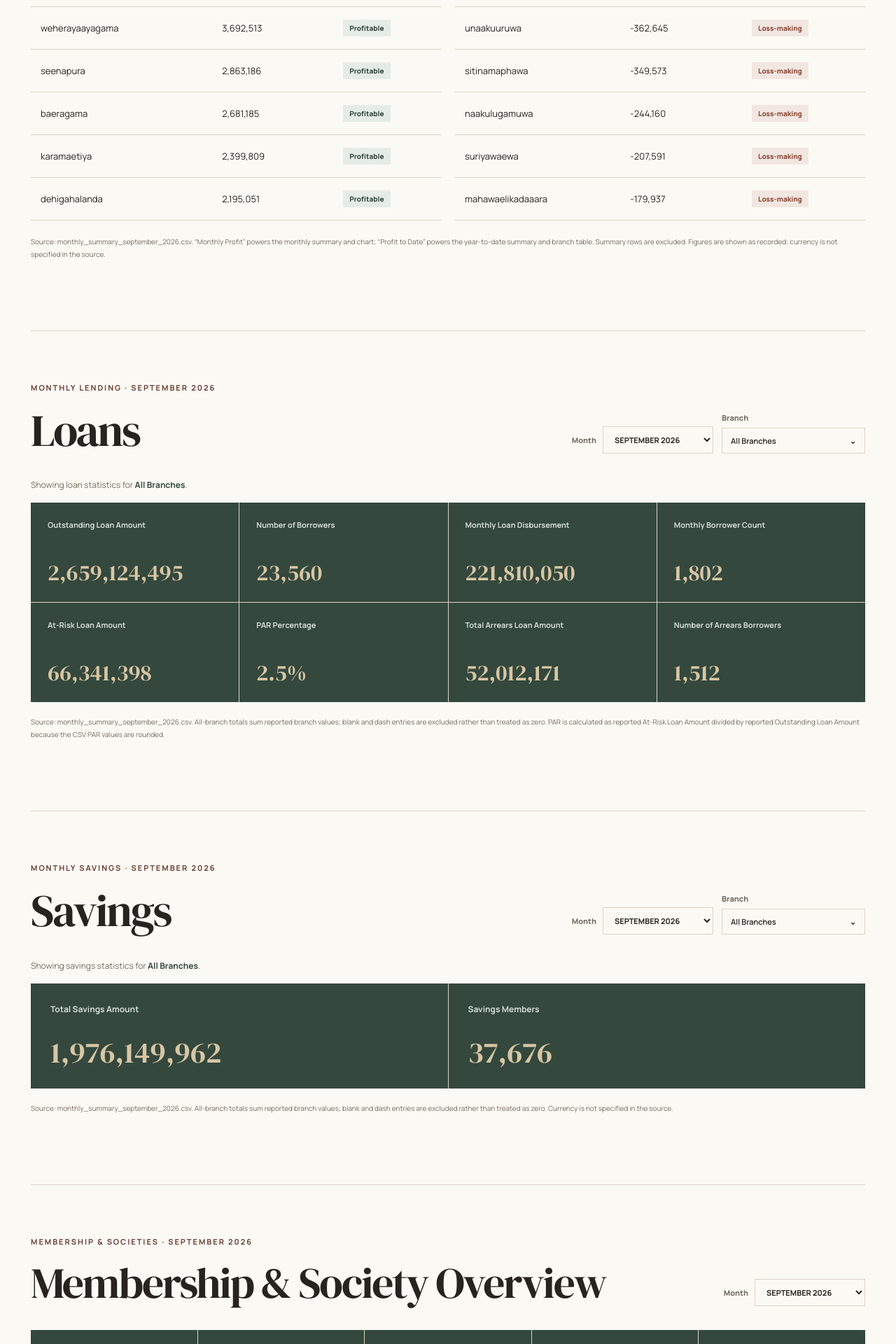
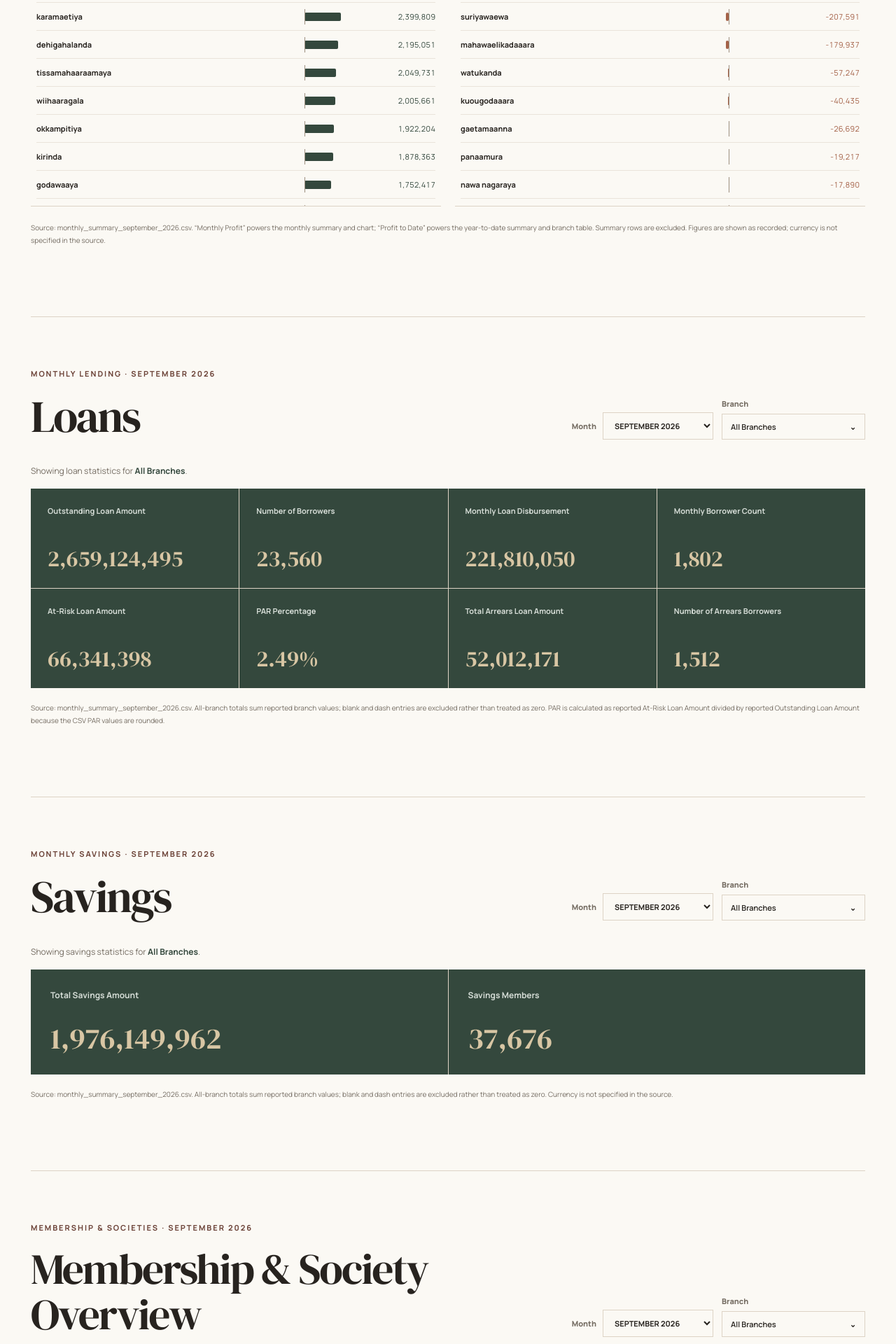
Before and after one commit to Sypher1k/wdfsl, a Next.js app: page /janashakthi-banks in a window 1280 px wide. Shown: the part 3400-5320 px from the top of the page at 70% size. Built offline with nearby package versions, Linux system fonts and the light colour scheme.

Commit message:
Updated JB bank page

```diff
--- a/src/app/globals.css
+++ b/src/app/globals.css
@@ -102,6 +102,7 @@
 .savings-source{margin-top:20px;font-size:10px;color:var(--muted)}
 .membership-analytics{margin-top:100px;padding-top:75px;border-top:1px solid var(--line)}
 .membership-heading{display:flex;justify-content:space-between;align-items:end;gap:28px;margin-bottom:34px}
+.membership-filters{flex-wrap:nowrap}
 .membership-heading h2{font-size:clamp(38px,4.8vw,62px);letter-spacing:-.035em}
 .membership-metrics{display:grid;grid-template-columns:repeat(5,minmax(0,1fr));gap:1px;background:var(--line)}
 .membership-metric{min-height:128px;background:var(--forest);color:#fff;padding:20px;display:flex;flex-direction:column;justify-content:space-between;gap:20px}
@@ -111,4 +112,4 @@
 @media(max-width:650px){.profitability{margin-top:75px;padding-top:55px}.profitability-heading,.profitability-panel-heading{align-items:flex-start;flex-direction:column}.profitability-heading>p{max-width:none}.profitability-summary{grid-template-columns:1fr;gap:8px}.profitability-card{min-height:105px;padding:20px 22px}.profitability-panel-heading h3{font-size:30px}.profit-chart-columns,.profitability-table-columns{grid-template-columns:1fr;gap:20px}.profit-chart-controls{width:100%;flex-wrap:wrap}.profit-month-filter{width:100%;justify-content:space-between}.profit-month-filter select{flex:1}.profit-chart-row{grid-template-columns:minmax(88px,115px) minmax(70px,1fr) minmax(72px,90px);gap:9px}.profit-chart-name,.profit-chart-value{font-size:10px}.profit-branch-filter{width:100%}.profit-search{width:100%;align-items:flex-start;flex-direction:column;gap:7px}.profit-search input{width:100%}}
 @media(max-width:900px){.loans-metrics{grid-template-columns:repeat(2,minmax(0,1fr))}}
 @media(max-width:900px){.membership-metrics{grid-template-columns:repeat(2,minmax(0,1fr))}}
-@media(max-width:650px){.loans-analytics{margin-top:75px;padding-top:55px}.loans-heading,.savings-heading,.membership-heading{align-items:flex-start;flex-direction:column}.loan-filters{width:100%;display:grid;grid-template-columns:1fr}.loans-heading .profit-month-filter,.savings-heading .profit-month-filter,.membership-heading .profit-month-filter,.loan-branch-filter{width:100%;justify-content:space-between}.profit-month-filter select,.loan-branch-trigger{width:100%}.loan-metric{min-height:125px;padding:18px}.loan-metric strong{font-size:24px}.savings-analytics,.membership-analytics{margin-top:75px;padding-top:55px}.savings-metrics{grid-template-columns:1fr}.savings-metric{min-height:125px;padding:20px}.savings-metric strong{font-size:32px}.membership-metrics{grid-template-columns:1fr 1fr}.membership-metric{min-height:112px;padding:16px}.membership-metric strong{font-size:25px}}
+@media(max-width:650px){.loans-analytics{margin-top:75px;padding-top:55px}.loans-heading,.savings-heading,.membership-heading{align-items:flex-start;flex-direction:column}.loan-filters{width:100%;display:grid;grid-template-columns:1fr}.membership-filters{grid-template-columns:repeat(2,minmax(0,1fr));gap:10px}.loans-heading .profit-month-filter,.savings-heading .profit-month-filter,.membership-heading .profit-month-filter,.loan-branch-filter{width:100%;justify-content:space-between}.membership-heading .profit-month-filter,.membership-heading .loan-branch-filter{min-width:0}.membership-heading .profit-month-filter{align-items:stretch;flex-direction:column;gap:7px}.membership-heading .profit-month-filter select{min-width:0;padding-right:8px}.profit-month-filter select,.loan-branch-trigger{width:100%}.loan-metric{min-height:125px;padding:18px}.loan-metric strong{font-size:24px}.savings-analytics,.membership-analytics{margin-top:75px;padding-top:55px}.savings-metrics{grid-template-columns:1fr}.savings-metric{min-height:125px;padding:20px}.savings-metric strong{font-size:32px}.membership-metrics{grid-template-columns:1fr 1fr}.membership-metric{min-height:112px;padding:16px}.membership-metric strong{font-size:25px}}
--- a/src/app/janashakthi-banks/LoansAnalytics.tsx
+++ b/src/app/janashakthi-banks/LoansAnalytics.tsx
@@ -4,7 +4,7 @@ import { useEffect, useRef, useState } from 'react';
 import type { LoanMetrics, MonthlyReport } from './ProfitabilityAnalytics';
 
 const number = new Intl.NumberFormat('en-LK', { maximumFractionDigits: 0 });
-const percentage = new Intl.NumberFormat('en-LK', { minimumFractionDigits: 1, maximumFractionDigits: 1 });
+const percentage = new Intl.NumberFormat('en-LK', { minimumFractionDigits: 2, maximumFractionDigits: 2 });
 
 export default function LoansAnalytics({ reports }: { reports: MonthlyReport[] }) {
   const [selectedFile, setSelectedFile] = useState(reports[0]?.sourceFile ?? '');
@@ -82,7 +82,7 @@ export default function LoansAnalytics({ reports }: { reports: MonthlyReport[] }
       <div className="loans-metrics">
         {metrics.map(([label, value, kind]) => <article className="loan-metric" key={label}>
           <span>{label}</span>
-          <strong>{value === null ? 'Data unavailable' : kind === 'percent' ? `${percentage.format(value)}%` : number.format(value)}</strong>
+          <strong>{kind === 'percent' ? `${percentage.format(value ?? 0)}%` : number.format(value ?? 0)}</strong>
         </article>)}
       </div>
       <p className="loans-source">Source: {report.sourceFile}. All-branch totals sum reported branch values; blank and dash entries are excluded rather than treated as zero. PAR is calculated as reported At-Risk Loan Amount divided by reported Outstanding Loan Amount because the CSV PAR values are rounded.</p>
--- a/src/app/janashakthi-banks/MembershipAnalytics.tsx
+++ b/src/app/janashakthi-banks/MembershipAnalytics.tsx
@@ -1,24 +1,45 @@
 'use client';
 
-import { useState } from 'react';
+import { useEffect, useRef, useState } from 'react';
 import type { MonthlyReport } from './ProfitabilityAnalytics';
 
 const count = new Intl.NumberFormat('en-LK', { maximumFractionDigits: 0 });
 
 export default function MembershipAnalytics({ reports }: { reports: MonthlyReport[] }) {
   const [selectedFile, setSelectedFile] = useState(reports[0]?.sourceFile ?? '');
+  const [selectedBranch, setSelectedBranch] = useState('all');
+  const [branchQuery, setBranchQuery] = useState('');
+  const [branchDropdownOpen, setBranchDropdownOpen] = useState(false);
+  const branchDropdownRef = useRef<HTMLDivElement>(null);
   const report = reports.find((item) => item.sourceFile === selectedFile) ?? reports[0]!;
+  const selectedBranchData = report.branches.find((branch) => branch.name === selectedBranch);
+  const membership = selectedBranchData && selectedBranch !== 'all' ? selectedBranchData.membership : report.membership;
+  const visibleBranches = report.branches
+    .filter((branch) => branch.name.toLowerCase().includes(branchQuery.trim().toLowerCase()))
+    .sort((a, b) => a.name.localeCompare(b.name));
+  useEffect(() => {
+    const closeIfOutside = (event: MouseEvent) => {
+      if (event.target instanceof Node && !branchDropdownRef.current?.contains(event.target)) setBranchDropdownOpen(false);
+    };
+    document.addEventListener('mousedown', closeIfOutside);
+    return () => document.removeEventListener('mousedown', closeIfOutside);
+  }, []);
+  const selectBranch = (branchName: string) => {
+    setSelectedBranch(branchName);
+    setBranchQuery('');
+    setBranchDropdownOpen(false);
+  };
   const stats = [
-    ['Total Members', report.membership.totalMembers],
-    ['Savings Members', report.membership.savingsMembers],
-    ['A-Type Members', report.membership.aTypeMembers],
-    ['500 Shares Completed', report.membership.sharesCompleted],
-    ['Total Number of Groups', report.membership.totalGroups],
-    ['A Group Count', report.membership.aGroupCount],
-    ['Active Group Count', report.membership.activeGroupCount],
-    ["Total Women's Societies", report.membership.totalSocieties],
-    ['A Society Count', report.membership.aSocietyCount],
-    ['B Society Count', report.membership.bSocietyCount],
+    ['Total Members', membership.totalMembers],
+    ['Savings Members', membership.savingsMembers],
+    ['A-Type Members', membership.aTypeMembers],
+    ['500 Shares Completed', membership.sharesCompleted],
+    ['Total Number of Groups', membership.totalGroups],
+    ['A Group Count', membership.aGroupCount],
+    ['Active Group Count', membership.activeGroupCount],
+    ["Total Women's Societies", membership.totalSocieties],
+    ['A Society Count', membership.aSocietyCount],
+    ['B Society Count', membership.bSocietyCount],
   ] as const;
 
   return (
@@ -28,11 +49,30 @@ export default function MembershipAnalytics({ reports }: { reports: MonthlyRepor
           <div className="section-label">MEMBERSHIP & SOCIETIES · {report.reportMonth}</div>
           <h2 id="membership-analytics-title">Membership &amp; Society Overview</h2>
         </div>
+        <div className="loan-filters membership-filters">
         <label className="profit-month-filter">Month
-          <select value={report.sourceFile} onChange={(event) => setSelectedFile(event.target.value)} aria-label="Filter membership statistics by month">
+          <select value={report.sourceFile} onChange={(event) => { setSelectedFile(event.target.value); setSelectedBranch('all'); setBranchQuery(''); setBranchDropdownOpen(false); }} aria-label="Filter membership statistics by month">
             {reports.map((item) => <option key={item.sourceFile} value={item.sourceFile}>{item.reportMonth}</option>)}
           </select>
         </label>
+        <div className="loan-branch-filter" ref={branchDropdownRef}>
+          <span className="loan-filter-label">Branch</span>
+          <button className="loan-branch-trigger" type="button" aria-haspopup="listbox" aria-expanded={branchDropdownOpen} aria-label={`Membership branch filter: ${selectedBranchData && selectedBranch !== 'all' ? selectedBranchData.name : 'All Branches'}`} onClick={() => { setBranchDropdownOpen((open) => !open); setBranchQuery(''); }}>
+            <span>{selectedBranchData && selectedBranch !== 'all' ? selectedBranchData.name : 'All Branches'}</span><span aria-hidden="true">⌄</span>
+          </button>
+          {branchDropdownOpen && <div className="loan-branch-menu">
+            <label className="loan-branch-menu-search"><span className="visually-hidden">Search branches</span><input autoFocus type="search" value={branchQuery} onChange={(event) => setBranchQuery(event.target.value)} placeholder="Type to filter branches" onKeyDown={(event) => {
+              if (event.key === 'Escape') setBranchDropdownOpen(false);
+              if (event.key === 'Enter') { event.preventDefault(); selectBranch(branchQuery ? visibleBranches[0]?.name ?? 'all' : 'all'); }
+            }} /></label>
+            <div className="loan-branch-options" role="listbox" aria-label="Available branches">
+              <button type="button" role="option" aria-selected={selectedBranch === 'all'} className={selectedBranch === 'all' ? 'selected' : ''} onClick={() => selectBranch('all')}>All Branches</button>
+              {visibleBranches.map((branch) => <button type="button" role="option" aria-selected={selectedBranch === branch.name} className={selectedBranch === branch.name ? 'selected' : ''} key={branch.name} onClick={() => selectBranch(branch.name)}>{branch.name}</button>)}
+              {visibleBranches.length === 0 && <span className="loan-branch-empty">No branches match.</span>}
+            </div>
+          </div>}
+        </div>
+        </div>
       </div>
       <div className="membership-metrics">
         {stats.map(([label, value]) => <article className="membership-metric" key={label}>
--- a/src/app/janashakthi-banks/ProfitabilityAnalytics.tsx
+++ b/src/app/janashakthi-banks/ProfitabilityAnalytics.tsx
@@ -8,6 +8,7 @@ export type BranchProfit = {
   yearToDateProfit: number | null;
   loans: LoanMetrics;
   savings: SavingsMetrics;
+  membership: MembershipMetrics;
 };
 export type LoanMetrics = {
   outstandingLoanAmount: number | null;
@@ -105,6 +106,7 @@ export default function ProfitabilityAnalytics({ reports }: { reports: MonthlyRe
     .sort((a, b) => (a.yearToDateProfit! - b.yearToDateProfit!) * (sortDirection === 'desc' ? 1 : -1));
   const yearToDateOtherBranches = filteredBranches.filter((branch) => branch.yearToDateProfit === null || branch.yearToDateProfit === 0);
   const chartScale = Math.max(...monthlyAvailable.map((branch) => Math.abs(branch.monthlyProfit!)), 1);
+  const yearToDateChartScale = Math.max(...yearToDateAvailable.map((branch) => Math.abs(branch.yearToDateProfit!)), 1);
 
   useEffect(() => {
     const closeIfOutside = (event: MouseEvent) => {
@@ -142,12 +144,23 @@ export default function ProfitabilityAnalytics({ reports }: { reports: MonthlyRe
   const renderYearToDateTable = (title: string, tableBranches: BranchProfit[]) => (
     <section className="profitability-table-column" aria-label={title}>
       <h4>{title} <span>({tableBranches.length})</span></h4>
-      <div className="table-wrap profitability-table-wrap"><table>
-        <thead><tr><th scope="col">Branch Name</th><th scope="col"><button className="profit-sort" type="button" onClick={() => setSortDirection((direction) => direction === 'desc' ? 'asc' : 'desc')} aria-label={`Sort by year-to-date profit ${sortDirection === 'desc' ? 'ascending' : 'descending'}`}>Profit YTD {sortDirection === 'desc' ? '↓' : '↑'}</button></th><th scope="col">Status</th></tr></thead>
-        <tbody>{tableBranches.map((branch) => <tr key={branch.name}><td>{branch.name}</td><td>{branch.yearToDateProfit === null ? '—' : money.format(branch.yearToDateProfit)}</td><td><span className={`profit-status ${branch.yearToDateProfit === null ? 'unavailable' : branch.yearToDateProfit < 0 ? 'loss' : branch.yearToDateProfit === 0 ? 'break-even' : 'gain'}`}>{status(branch.yearToDateProfit)}</span></td></tr>)}
-          {tableBranches.length === 0 && <tr><td colSpan={3}>No branches in this group.</td></tr>}
-        </tbody>
-      </table></div>
+      <div className="profit-chart" role="list" aria-label={`${tableBranches.length} ${title.toLowerCase()}`}>
+        {tableBranches.map((branch) => {
+          const profit = branch.yearToDateProfit!;
+          const width = Math.abs(profit) / yearToDateChartScale * 49;
+          const value = money.format(profit);
+          const positive = profit > 0;
+          return <div className="profit-chart-row" role="listitem" key={branch.name}>
+            <span className="profit-chart-name">{branch.name}</span>
+            <div className="profit-chart-track" title={`${branch.name}: ${value}`} aria-label={`${branch.name}: ${value}`}>
+              <span className="profit-chart-zero" />
+              <span className={`profit-chart-bar ${positive ? 'positive' : 'negative'}`} style={{ width: `${width}%`, left: positive ? '50%' : `calc(50% - ${width}%)` }} />
+            </div>
+            <span className={`profit-chart-value ${positive ? '' : 'negative-text'}`} title={value}>{value}</span>
+          </div>;
+        })}
+        {tableBranches.length === 0 && <p className="profit-chart-empty">No branches in this group.</p>}
+      </div>
     </section>
   );
 
--- a/src/app/janashakthi-banks/page.tsx
+++ b/src/app/janashakthi-banks/page.tsx
@@ -120,6 +120,7 @@ function readSummaryReports(): MonthlyReport[] {
           totalSavingsAmount: parseAmount(row[totalSavingsIndex]),
           savingsMembers: parseAmount(row[savingsMembersIndex]),
         },
+        membership: Object.fromEntries(Object.entries(membershipIndexes).map(([key, index]) => [key, parseAmount(row[index])])) as Record<keyof typeof membershipColumnNames, number | null>,
       };
     });
     const sumReportedColumn = (columnIndex: number) => {
```
